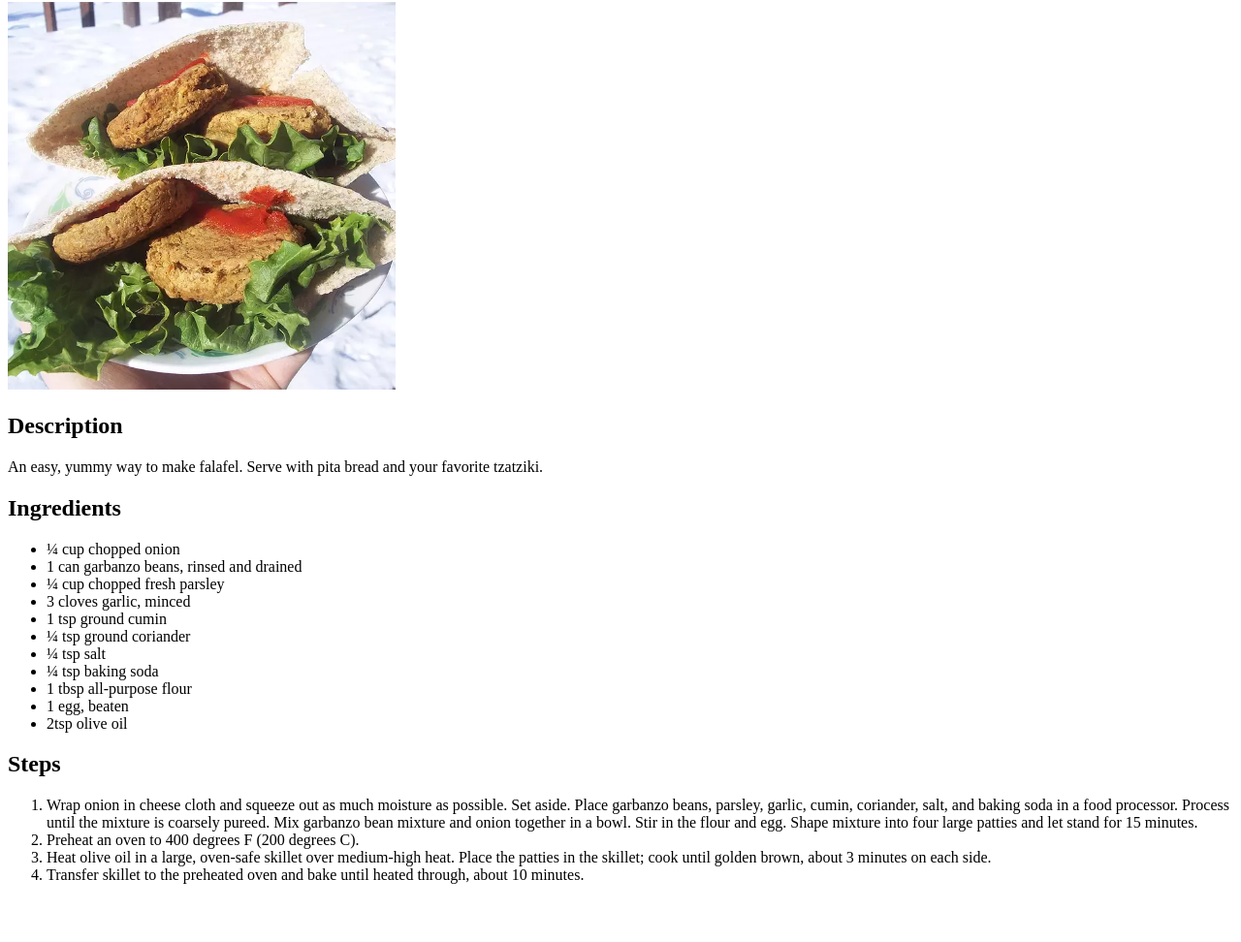
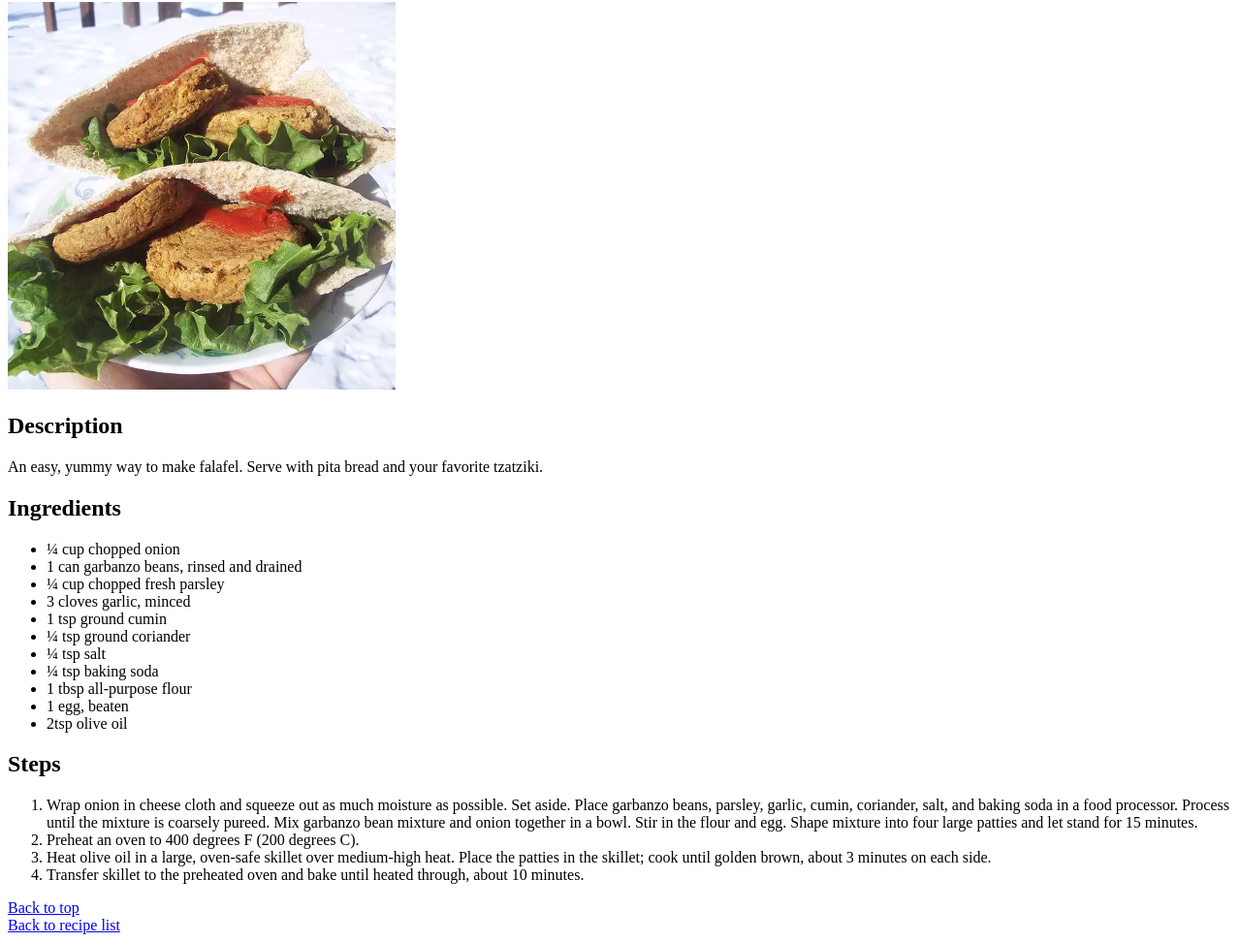
Before and after one commit to lithox1/odin-recipes, a plain HTML site: page recipes/falafel.html in a window 1280 px wide. Shown: the part 78-1050 px from the top of the page at 97% size. Before the commit the page ends 1006 px from the top, so only its background shows below. Drawn offline with Linux system fonts and the light colour scheme.

Commit message:
Add 'Back to' links

```diff
--- a/recipes/falafel.html
+++ b/recipes/falafel.html
@@ -31,5 +31,7 @@
             <li>Heat olive oil in a large, oven-safe skillet over medium-high heat. Place the patties in the skillet; cook until golden brown, about 3 minutes on each side.</li>
             <li>Transfer skillet to the preheated oven and bake until heated through, about 10 minutes.</li>
         </ol>
+        <a href="#header">Back to top</a><br>
+        <a href="../index.html">Back to recipe list</a>
     </body>
 </html>
```
Also changed, not shown: recipes/hummus.html (+3 -1 lines), recipes/lasagna.html (+2 -0 lines).
